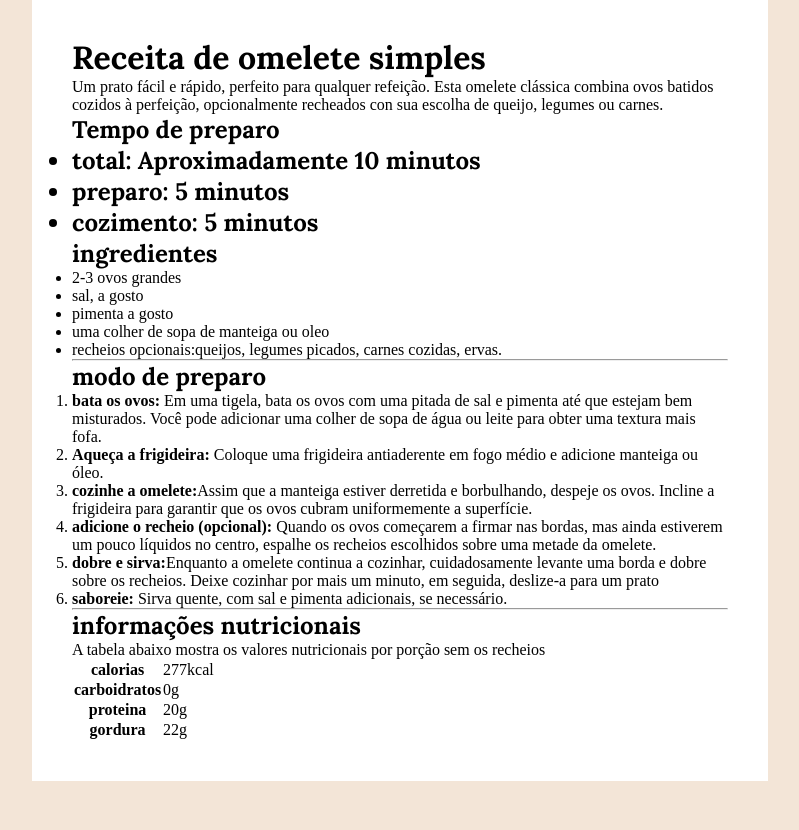
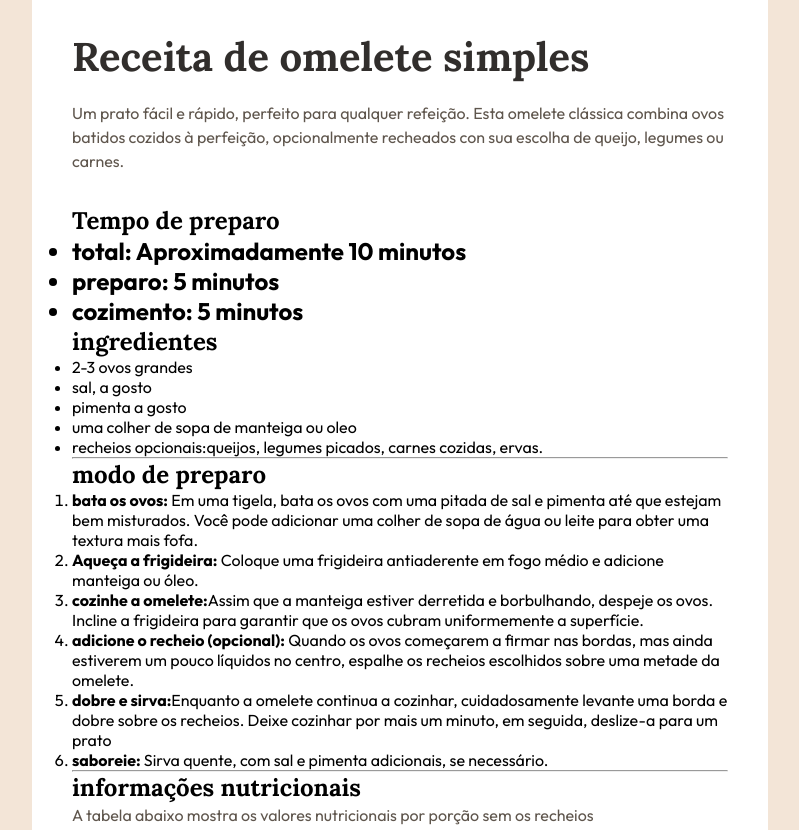
Before and after one commit to arthuroliveira77/receita-00, a plain HTML site: page index.html in a window 1280 px wide. Shown: the part 125-955 px from the top of the page, without its empty margins (240-1039 px from the left). Drawn offline with Linux system fonts and the light colour scheme.

Commit message:
quarto commit do css

```diff
--- a/style.css
+++ b/style.css
@@ -24,3 +24,19 @@ div img{
 h1,h2{
     font-family: 'lora', serif;
 }
+h1{
+    font-size: 40px;
+    color:#312e2c;
+    line-height:100%;
+    margin-bottom: 24px;
+}
+
+p,li,th,td{
+    font-family: 'outfit',sans-serif;
+
+}
+p{
+    color:#5f564d;
+    line-height: 150%;
+    margin-bottom: 32px;
+}
```
